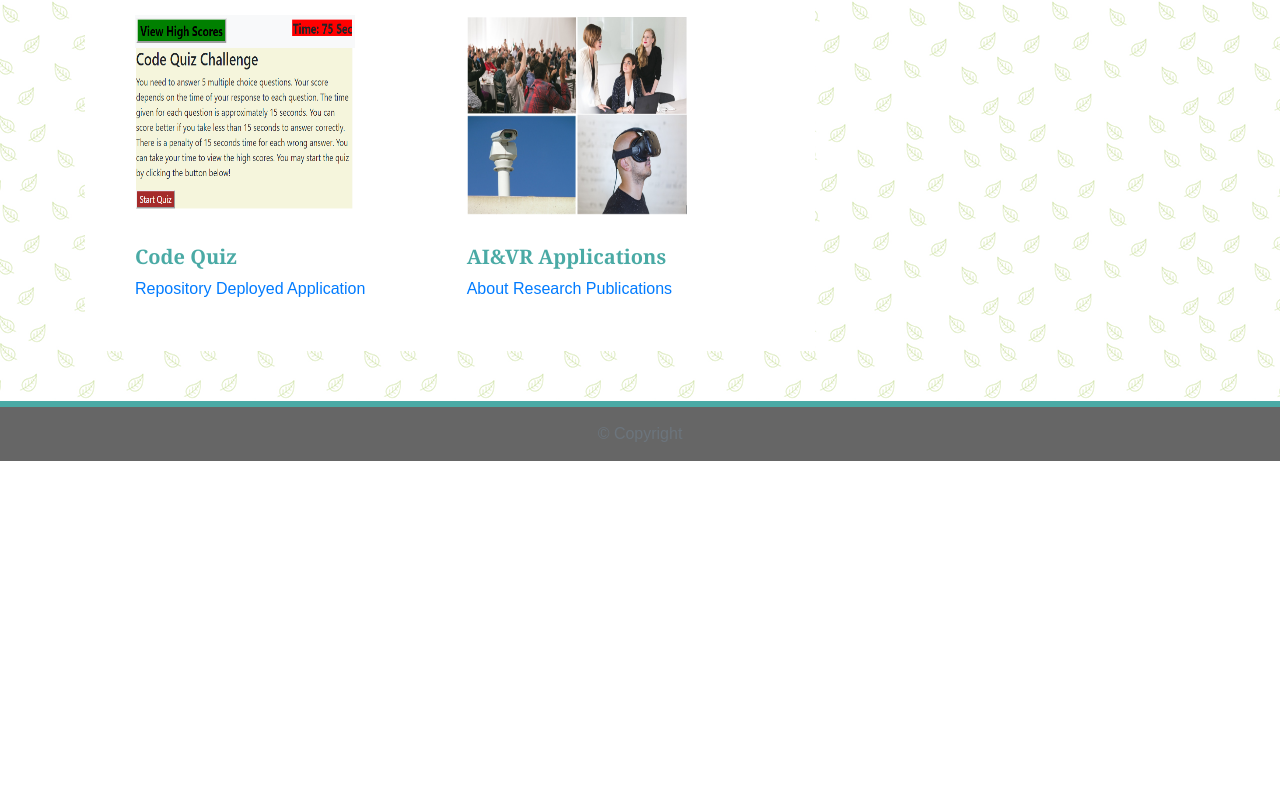
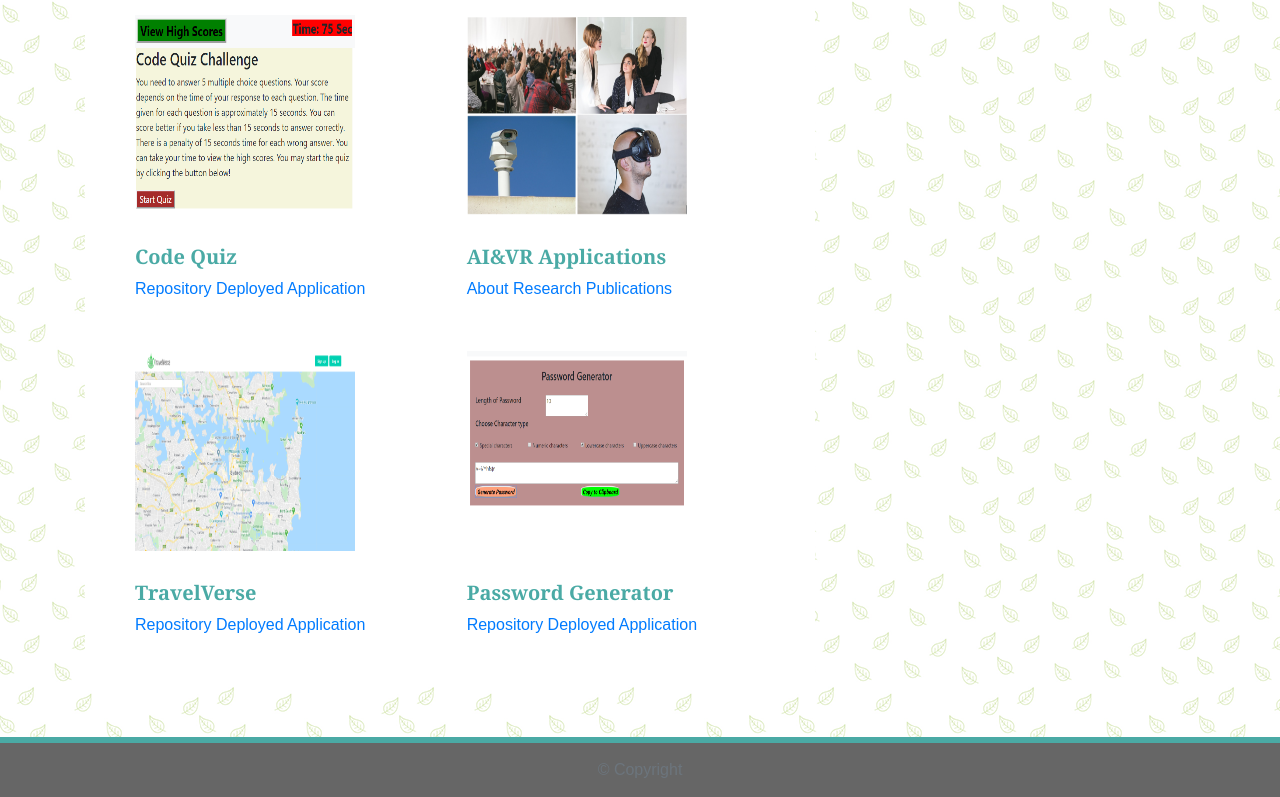
Before and after one commit to Radeep07/Portfolio_Ratna, a plain HTML site: page Assests/HTML/portfolio.html in a window 1280 px wide. Shown: the part 674-1471 px from the top of the page. Before the commit the page ends 1135 px from the top, so only its background shows below. Drawn offline with nearby package versions, Linux system fonts and the light colour scheme.

Commit message:
Added portfolio projects and latest work updated

```diff
--- a/Assests/HTML/portfolio.html
+++ b/Assests/HTML/portfolio.html
@@ -94,6 +94,24 @@
             </div>
 
           </div>
+          <div class="row">
+            <div class="col-lg-5 portfolio-item">
+              <a href="https://travel-verse.herokuapp.com/">
+              <img src="../images/TravelVerse.PNG" alt="Code Quiz" id="port-image">
+              </a>
+              <h3>TravelVerse</h3>
+              <a href="https://github.com/Radeep07/TravelVerse">Repository</a>
+              <a href="https://travel-verse.herokuapp.com/">Deployed Application</a>
+            </div>
+            <div class="col-lg-5 portfolio-item">
+              <a href="https://radeep07.github.io/RandomPasswordGenerator/">
+              <img src="../images/Random Password Generator.PNG" alt="Random Password Generator" id="port-image">
+              </a>
+              <h3>Password Generator</h3>
+              <a href="https://github.com/Radeep07/RandomPasswordGenerator">Repository</a>
+              <a href="https://radeep07.github.io/RandomPasswordGenerator/">Deployed Application</a>
+            </div>
+          </div>
 
 
 
```
Also changed, not shown: Assests/HTML/contact.html (+1 -1 lines), Assests/images/Password generator.PNG (added), Assests/images/TravelVerse.PNG (added).
